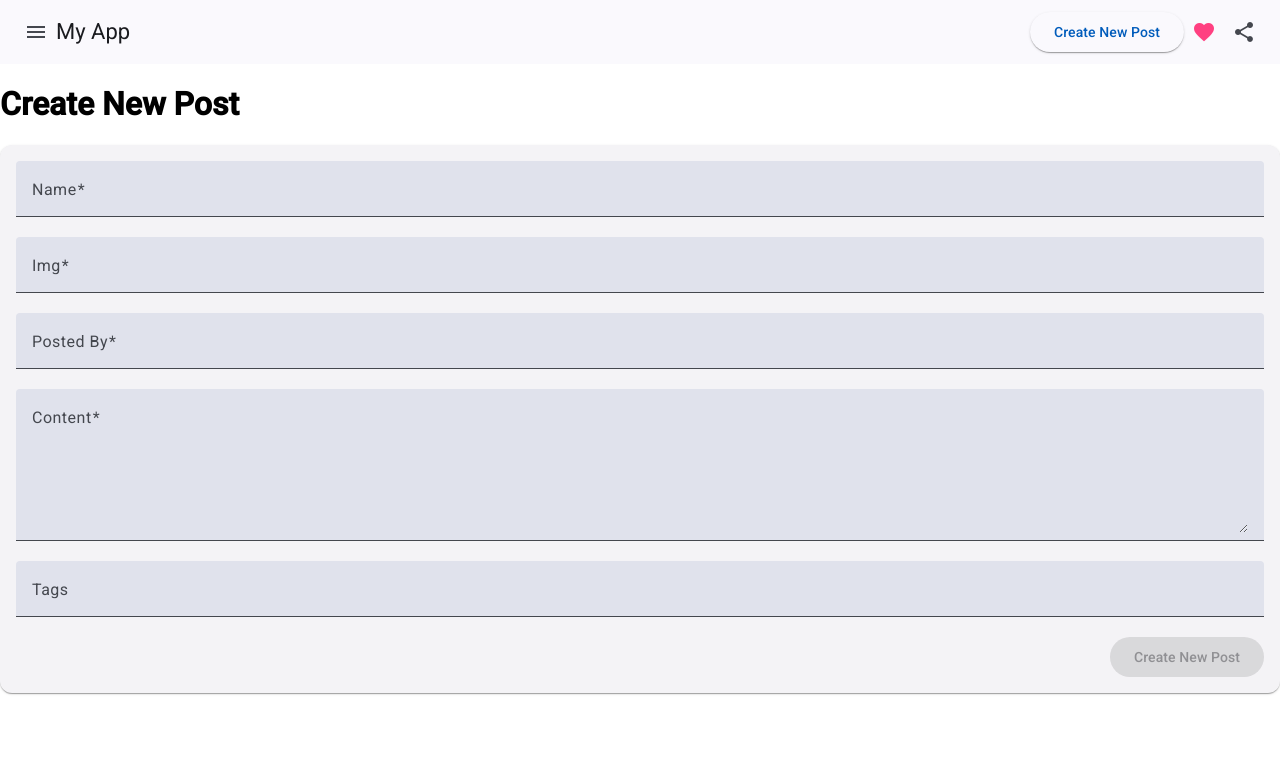
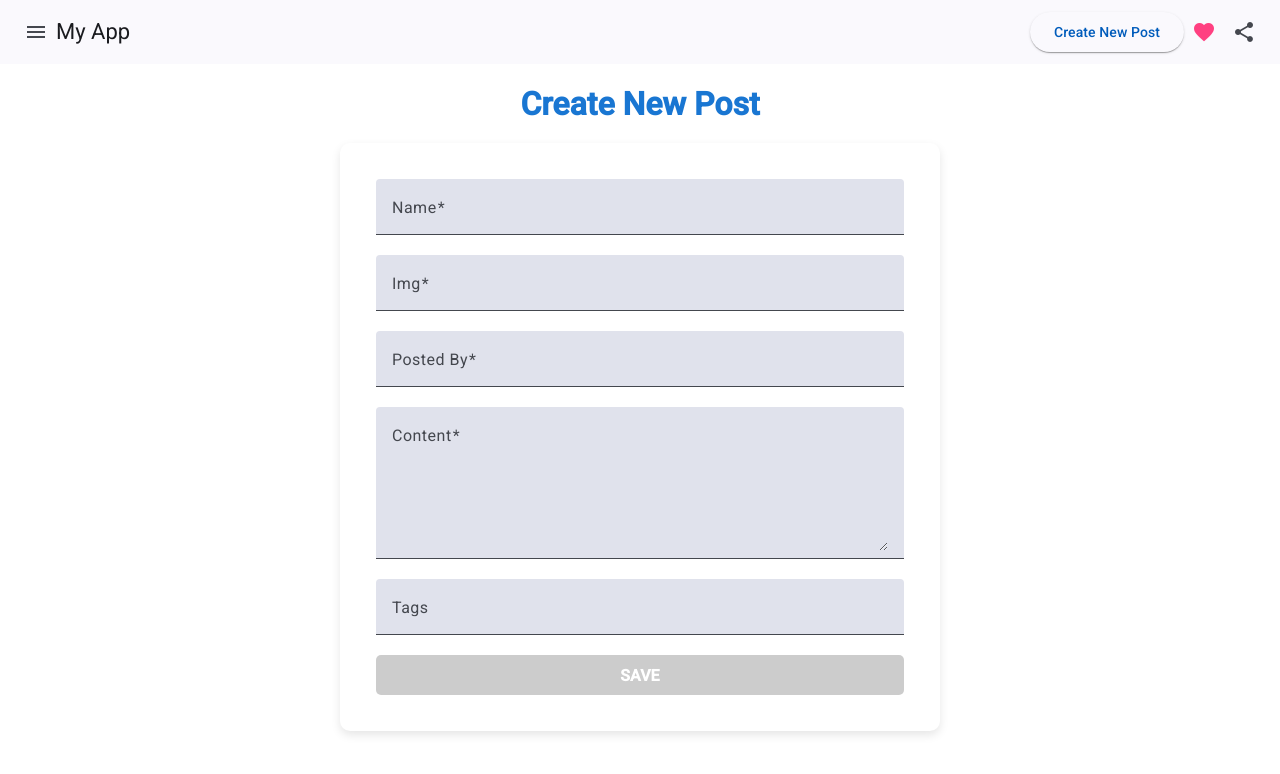
Before and after one commit to achraftes/fullstack-blog-spring-angular, an Angular app in the folder bloggingWeb/: page /create-post in a window 1280 px wide. Shown: the top 774 px of the page. Built offline with nearby package versions, Linux system fonts and the light colour scheme.

Commit message:
feat: add CSS styles for Create Post form

```diff
--- a/bloggingWeb/src/app/pages/create-post/create-post.component.css
+++ b/bloggingWeb/src/app/pages/create-post/create-post.component.css
@@ -1,15 +1,106 @@
-.center-card {
+
+body {
+  font-family: Arial, sans-serif;
+  margin: 0;
+  padding: 0;
+  background-color: #f5f5f5;
+  display: flex;
+  justify-content: center;
+  align-items: center;
+  height: 100vh;
+}
+
+
+h1 {
+  text-align: center;
+  font-size: 2rem;
+  color: #1976d2;
+  margin-bottom: 20px;
+}
+
+
+.centre-card {
+  width: 90%;
   max-width: 600px;
-  margin: auto;
-  margin-top: 10px;
-  padding: 30px;
+  padding: 20px;
+  border-radius: 10px;
+  box-shadow: 0 4px 10px rgba(0, 0, 0, 0.1);
+  background-color: #ffffff;
+  margin: 20px auto;
+}
 
+
+mat-card-content {
+  display: flex;
+  flex-direction: column;
+  gap: 20px;
 }
+
+
 mat-form-field {
   width: 100%;
 }
 
+mat-form-field input,
+mat-form-field textarea {
+  font-size: 16px;
+}
+
+
+mat-chip-grid {
+  display: flex;
+  flex-wrap: wrap;
+  gap: 10px;
+}
+
+mat-chip-row {
+  display: inline-flex;
+  align-items: center;
+  background-color: #1976d2;
+  color: white;
+  padding: 5px 10px;
+  border-radius: 20px;
+  font-size: 14px;
+}
+
+mat-chip-row button mat-icon {
+  font-size: 16px;
+  color: white;
+}
+
 
 .create-post-button {
-    float: right;
+  width: 100%;
+  padding: 10px;
+  font-size: 16px;
+  font-weight: bold;
+  text-transform: uppercase;
+  border-radius: 5px;
+  transition: background-color 0.3s ease;
+}
+
+.create-post-button[disabled] {
+  background-color: #cccccc;
+  color: white;
+  cursor: not-allowed;
+}
+
+.create-post-button:not([disabled]) {
+  background-color: #1976d2;
+  color: white;
+}
+
+.create-post-button:not([disabled]):hover {
+  background-color: #155b9a;
+}
+
+
+@media (max-width: 600px) {
+  .centre-card {
+    padding: 15px;
   }
+
+  mat-chip-row {
+    font-size: 12px;
+  }
+}
--- a/bloggingWeb/src/app/pages/create-post/create-post.component.html
+++ b/bloggingWeb/src/app/pages/create-post/create-post.component.html
@@ -50,7 +50,7 @@
           [disabled]="!postForm.valid"
           (click)="createPost()"
         >
-          Create New Post
+          Save
         </button>
       </form>
     </mat-card-content>
```
